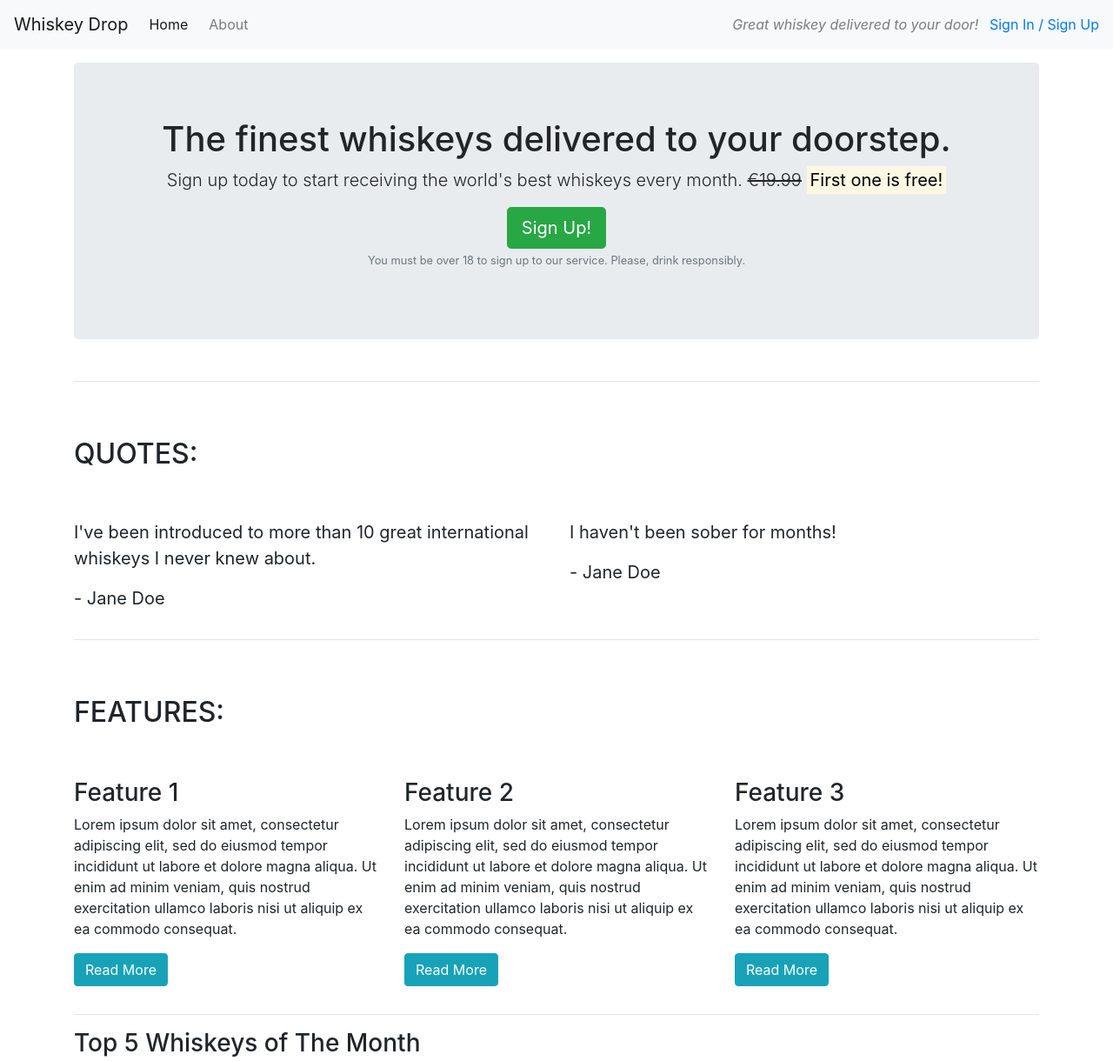
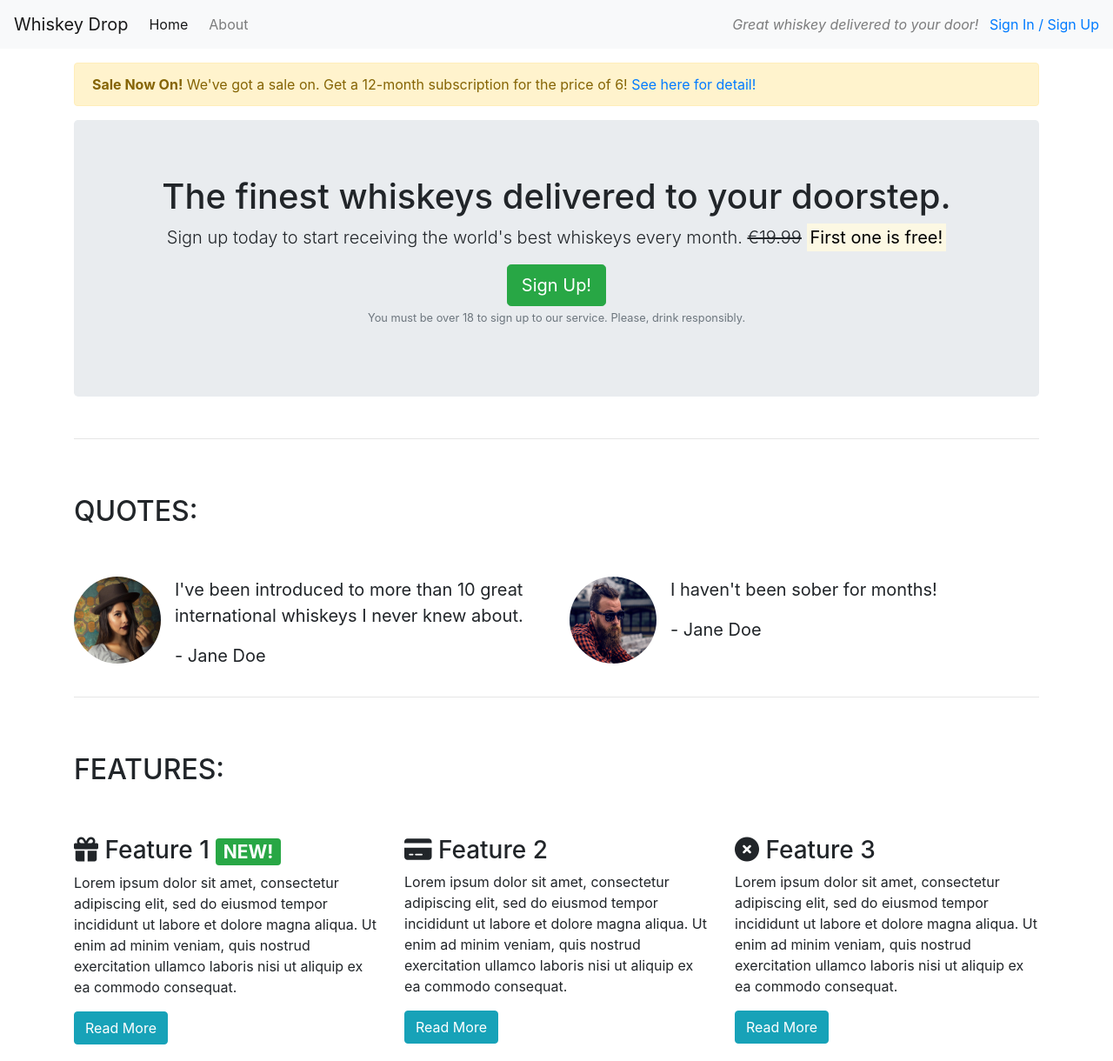
Before and after one commit to mqsaud/my-first-bootstrap, a plain HTML site: page index.html in a window 1280 px wide. Shown: the top 1220 px of the page at 87% size. Drawn offline with nearby package versions, Linux system fonts and the light colour scheme.

Commit message:
Upgrade to lesson Core Component Part-2

```diff
--- a/index.html
+++ b/index.html
@@ -7,6 +7,7 @@
     <meta name="viewport" content="width=device-width, initial-scale=1.0">
     <title>Whiskey Drop | Taste a new whiskey every month</title>
     <link rel="stylesheet" href="https://maxcdn.bootstrapcdn.com/bootstrap/4.1.3/css/bootstrap.min.css">
+    <script src="https://kit.fontawesome.com/2c20b60c31.js" crossorigin="anonymous"></script>
 </head>
 
 <body>
@@ -23,6 +24,13 @@
         </div>
     </nav>
     <article class="container mt-3">
+        <div class="row d-none d-sm-block">
+            <div class="col-12">
+                <div class="alert alert-warning">
+                    <strong>Sale Now On!</strong> We've got a sale on. Get a 12-month subscription for the price of 6! <a href="">See here for detail!</a>
+                </div>
+            </div>
+        </div>
         <!-- Callout -->
         <div class="row">
           <div class="col-12">
@@ -49,16 +57,30 @@
             </div>
             <div class="row">
                  <div class="col-12 col-md-6">
+             <div class="media ">
+                 <div class="d-none d-sm-block">
+                 <img src="images/girl-image.png" class="rounded-circle mr-3" height="100" width="100" >
+                 </div>
+                 <div class="media-body">
              <blockquote class="blockquote">
                 <p>I've been introduced to more than 10 great international whiskeys I never knew about.</p>
                 <p>- Jane Doe</p>
              </blockquote>
              </div>
+            </div>
+             </div>
              <div class="col-12 col-md-6">
+                 <div class="media">
+                     <div class="d-none d-sm-block">
+                 <img src="images/guy-image.png" class="rounded-circle mr-3 " height="100" width="100" >
+                 </div>
+                 <div class="media-body">
              <blockquote class="blockquote">
                 <p>I haven't been sober for months!</p>
                 <p>- Jane Doe</p>
              </blockquote>
+              </div>
+            </div>
              </div>
             </div>
         </section>
@@ -75,21 +97,21 @@
             <div class="row">
                <div class="col-12 col-md-6 col-lg-4">
                     <div class="feature">
-                    <h3>Feature 1</h3>
+                    <h3><i class="fas fa-gift d-none d-sm-inline" ></i> Feature 1 <span class="badge badge-success">NEW!</span></h3>
                       <p>Lorem ipsum dolor sit amet, consectetur adipiscing elit, sed do eiusmod tempor incididunt ut labore et dolore magna aliqua. Ut enim ad minim veniam, quis nostrud exercitation ullamco laboris nisi ut aliquip ex ea commodo consequat.</p>
                      <p><a class="btn btn-small btn-info" href="">Read More</a></p>
                     </div>
                </div>
                <div class="col-12 col-md-6 col-lg-4">
                    <div class="feature">
-                     <h3>Feature 2</h3>
+                     <h3><i class="fas fa-credit-card d-none d-sm-inline"></i> Feature 2</h3>
                       <p>Lorem ipsum dolor sit amet, consectetur adipiscing elit, sed do eiusmod tempor incididunt ut labore et dolore magna aliqua. Ut enim ad minim veniam, quis nostrud exercitation ullamco laboris nisi ut aliquip ex ea commodo consequat.</p>
                      <p><a class="btn btn-small btn-info" href="http://google.ie" target="_blank">Read More</a></p>
                  </div>
                </div>
                <div class="col-12 d-md-none d-lg-block col-lg-4">
                  <div class="feature">
-                      <h3>Feature 3</h3>
+                      <h3><i class="fas fa-times-circle d-none d-sm-inline"></i> Feature 3</h3>
                      <p>Lorem ipsum dolor sit amet, consectetur adipiscing elit, sed do eiusmod tempor incididunt ut labore et dolore magna aliqua. Ut enim ad minim veniam, quis nostrud exercitation ullamco laboris nisi ut aliquip ex ea commodo consequat.</p>
                      <p><a class="btn btn-small btn-info" href="" >Read More</a></p>
                  </div>
```
